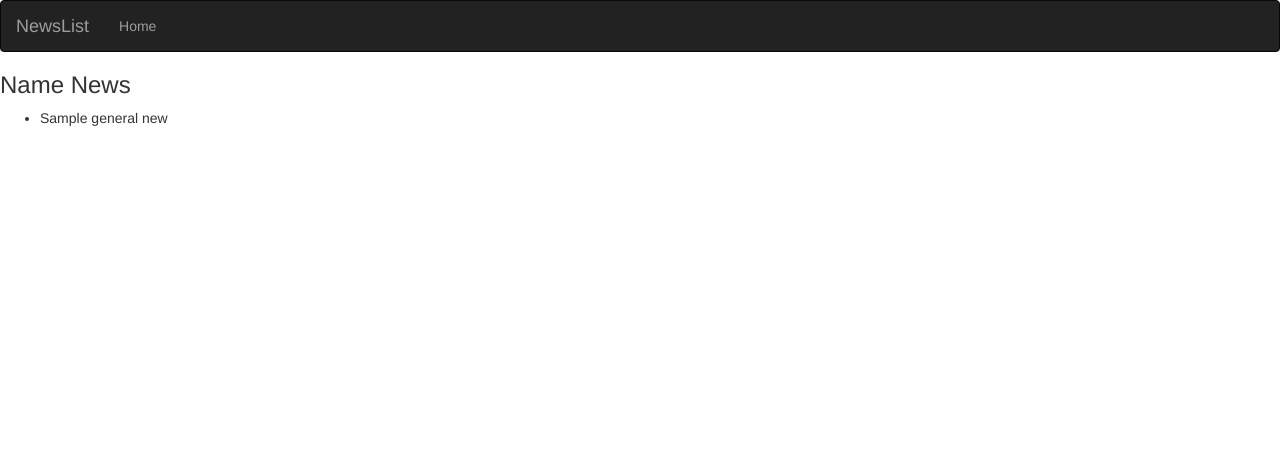
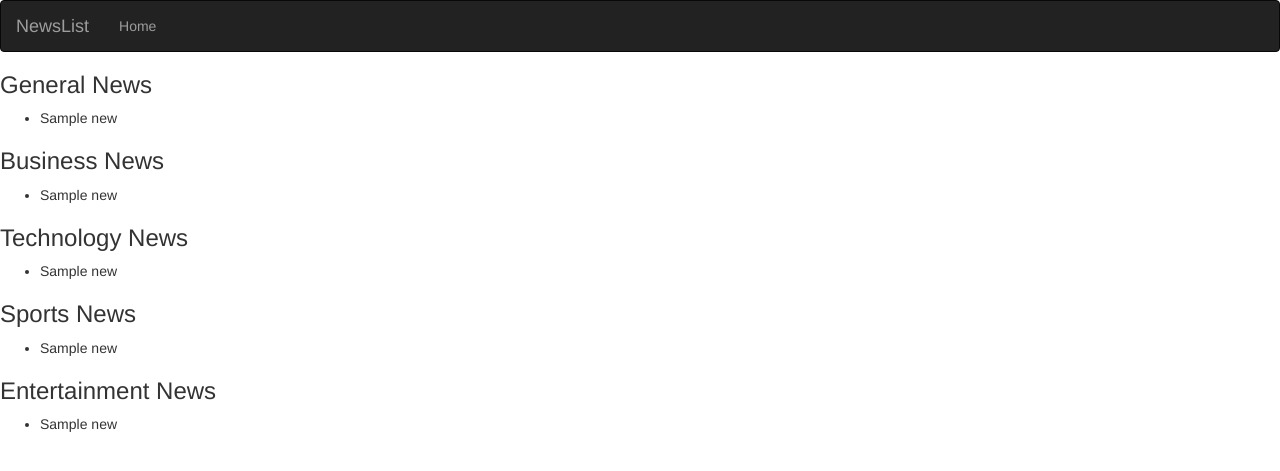
Before and after one commit to NatashaSenah/news, a Flask app: template app/templates/index.html in a window 1280 px wide. Shown: the top 471 px of the page. Run offline with Flask 2, Linux system fonts and the light colour scheme; the template is opened without the code that fills it: most values are stand-ins (such as "Sample title", 1, 10 or a date in 2020); some libraries are stand-ins or nearby versions.

Commit message:
add the modified news

```diff
--- a/app/__init__.py
+++ b/app/__init__.py
@@ -8,4 +8,5 @@
 app.config.from_object(DevConfig)
 app.config.from_pyfile('config.py')
 bootstrap = Bootstrap(app)
+
 from app import views
--- a/app/models/news.py
+++ b/app/models/news.py
@@ -1,6 +1,7 @@
 class News:
-    def __init__(self,id,author,name,description):
+    def __init__(self,id,name,description,category,country):
         self.id =id
-        self.author=author
         self.name = name
         self.description=description
+        self.category=category
+        self.country=country
--- a/app/news_test.py
+++ b/app/news_test.py
@@ -1,12 +1,13 @@
 import unittest
-from models import news
+from .models import news
+
 News = news.News
 
 class NewsTest(unittest.TestCase):
 
     def setUp(self):
 
-        self.new_news = News(1234,'James','Nation','A government officer being imprissoned')
+        self.new_news = News(1234,'ABCNews','A government officer being imprissoned','general')
 
     def test_instance(self):
         self.assertTrue(isinstance(self.new_news,News))
--- a/app/templates/index.html
+++ b/app/templates/index.html
@@ -1,13 +1,34 @@
 {% extends 'base.html'%}
-
+{% import 'macros.html' as macro%}
 
         {% block content %}
 
-        <h3> Name News</h3>
-        {%  for general_news in general %}
+        <h3> General News</h3>
          <ul>
-             <li>{{ general_news.name}}</li>
-            {% endfor%}
+             {{macro.displayNewsList(general)}}
+        </ul>
+
+
+        <h3> Business News</h3>
+         <ul>
+             {{macro.displayNewsList(business)}}
+        </ul>
+
+
+        <h3> Technology News</h3>
+         <ul>
+             {{macro.displayNewsList(technology)}}
+        </ul>
+
+
+        <h3> Sports News</h3>
+         <ul>
+             {{macro.displayNewsList(sports)}}
+        </ul>
+
+        <h3> Entertainment News</h3>
+         <ul>
+             {{macro.displayNewsList(entertainment)}}
         </ul>
 
         {% endblock%}
--- /dev/null
+++ b/app/templates/macros.html
@@ -0,0 +1,7 @@
+{% macro displayNewsList(news_list) %}
+
+    {% for news in general_news %}
+        <li>{{ news.name}}</li>
+    {% endfor %}
+
+{% endmacro %}
--- a/app/templates/news.html
+++ b/app/templates/news.html
@@ -1 +1,4 @@
 {% extends 'base.html'%}
+{% block content %}
+
+{% endblock %}
```
Also changed, not shown: app/request.py (+18 -18 lines), app/views.py (+8 -1 lines), app/static/CSS/index.css (added).
